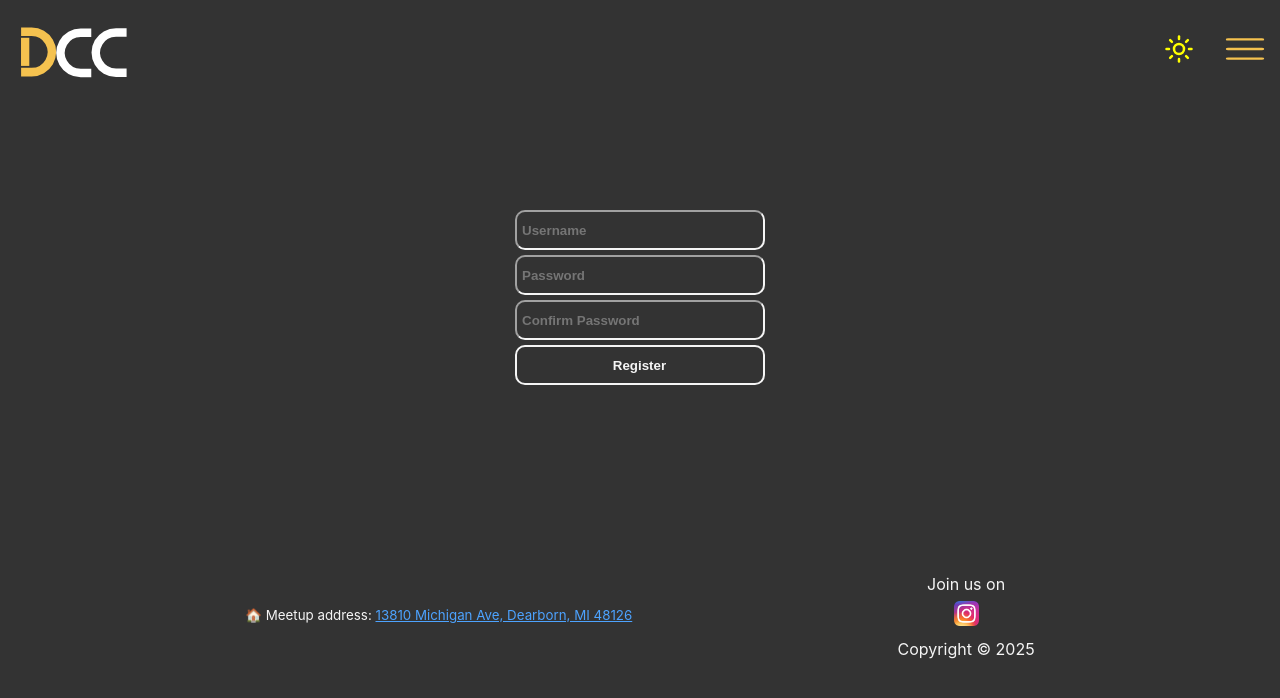
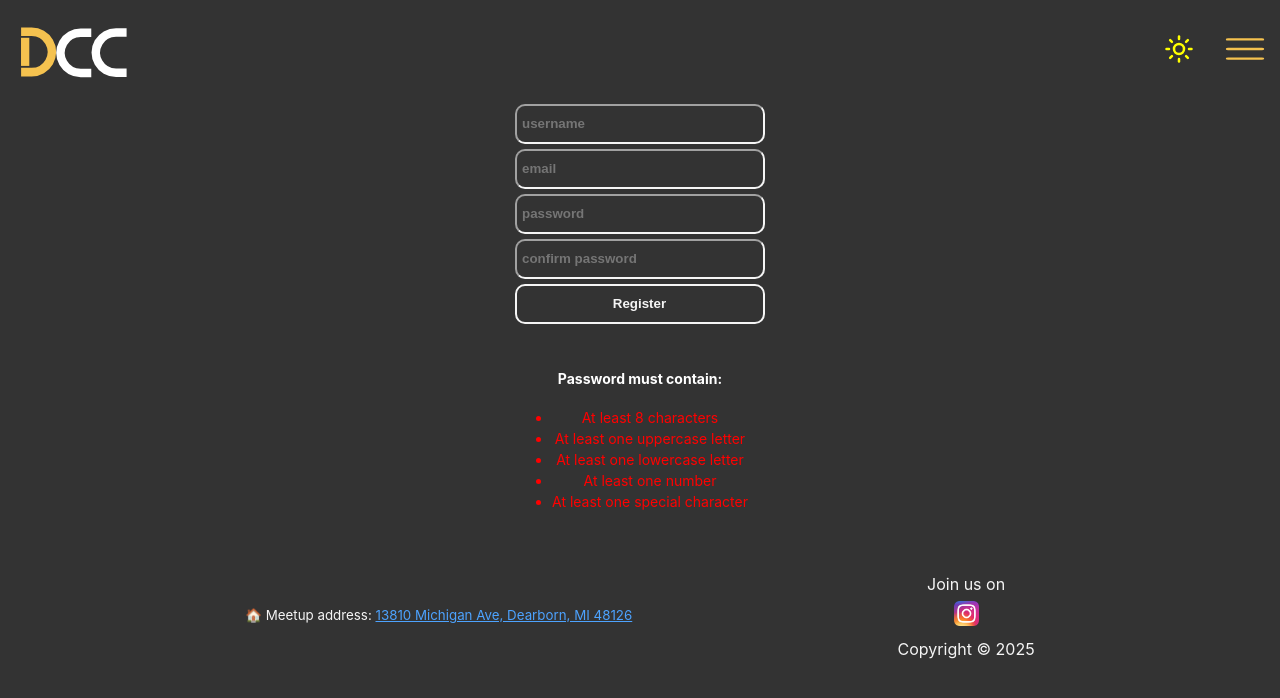
Before and after one commit to dearborn-coding-club/website-base-frontend, a React (Vite) app: page /register in a window 1280 px wide. Shown: the top 698 px of the page. Built offline with nearby package versions, Linux system fonts and the light colour scheme; no server answers.

Commit message:
Add email and requirements for the password on registration
#97

```diff
--- a/src/css/Register.css
+++ b/src/css/Register.css
@@ -4,6 +4,7 @@
     align-items: center;
     justify-content: center;
     width: 100%;
+    padding-top: 30px;
     height: 400px;
 }
 
@@ -38,6 +39,29 @@ input[type=submit] {
    cursor: pointer;
 }
 
+/* General styling for the requirements list */
+.password-requirements {
+    color: #ffffff; /* White text for dark background */
+    font-size: 14px;
+    margin-top: 20px;
+}
+
+.password-requirements ul {
+    list-style-type: disc;
+    padding-left: 20px;
+}
+
+/* Styling for valid items */
+.password-requirements .valid {
+    color: #00ff00; /* Green color for valid items */
+}
+
+/* Styling for invalid items */
+.password-requirements .invalid {
+    color: #ff0000; /* Red color for invalid items */
+}
+
+
 .errorMessage {
     color: red;
 }
--- a/src/hooks/useRegisterForm.tsx
+++ b/src/hooks/useRegisterForm.tsx
@@ -1,53 +1,82 @@
 import { useState } from "react"
 import { toastType, useToastProvider } from "../providers/ToastProvider"
 
+const useRegisterForm = () => {
+    const AUTH_SERVER_URL = import.meta.env.VITE_AUTH_SERVER_URL;
+    const { pushToast } = useToastProvider();
 
-const useRegisterForm = () => {
+    const [errorMessage, setErrorMessage] = useState("");
+    const [password, setPassword] = useState("");
+    const [confirmPassword, setConfirmPassword] = useState("");
 
-    const AUTH_SERVER_URL = import.meta.env.VITE_AUTH_SERVER_URL
+    const validatePassword = (password: string) => {
+        const minLength = 8;
+        const hasUppercase = /[A-Z]/.test(password);
+        const hasLowercase = /[a-z]/.test(password);
+        const hasNumber = /\d/.test(password);
+        const hasSpecialChar = /[!@#$%^&*(),.?":{}|<>]/.test(password);
 
-    const { pushToast } = useToastProvider()
-
-    const [errorMessage, setErrorMessage] = useState("")
+        return (
+            password.length >= minLength &&
+            hasUppercase &&
+            hasLowercase &&
+            hasNumber &&
+            hasSpecialChar
+        );
+    };
 
     const registerOnSubmit = (e: React.FormEvent<HTMLFormElement>) => {
-        e.preventDefault()
-        const username = (e.currentTarget.elements.namedItem('username') as HTMLInputElement).value
-        const password = (e.currentTarget.elements.namedItem('password') as HTMLInputElement).value
-        const confirmPassword = (e.currentTarget.elements.namedItem('confirm-password') as HTMLInputElement).value
+        e.preventDefault();
+        const username = (e.currentTarget.elements.namedItem('username') as HTMLInputElement).value;
+        const email = (e.currentTarget.elements.namedItem('email') as HTMLInputElement).value;
 
-        if(password !== confirmPassword) {
-            setErrorMessage("Passwords do not match!")
+        if (!validatePassword(password)) {
+            setErrorMessage("Password does not meet requirements!");
             setTimeout(() => {
                 setErrorMessage('');
             }, 3000);
             return;
         }
+
+        if (password !== confirmPassword) {
+            setErrorMessage("Passwords do not match!");
+            setTimeout(() => {
+                setErrorMessage('');
+            }, 3000);
+            return;
+        }
+
         fetch(AUTH_SERVER_URL + "/register", {
             method: "POST",
             headers: {"Content-Type": "application/json"},
-            body: JSON.stringify({username: username, password: password})
+            body: JSON.stringify({username, email, password}),
         })
             .then(res => {
                 if(res.status !== 200) {
                     throw new Error();
                 }
-            return res.json()
+                return res.json();
             })
             .then(() => {
-            pushToast("Registration Successful!", toastType.SUCCESS)
+                pushToast("Registration Successful!", toastType.SUCCESS);
             })
             .catch(() => {
-            setErrorMessage("Failed to create an account!")
+                setErrorMessage("Failed to create an account!");
                 setTimeout(() => {
                     setErrorMessage('');
                 }, 3000);
-        })
-    }
+            });
+    };
 
-    return {errorMessage, registerOnSubmit}
-
-}
-
+    return {
+        errorMessage,
+        registerOnSubmit,
+        password,
+        setPassword,
+        confirmPassword,
+        setConfirmPassword,
+        validatePassword
+    };
+};
 
 export default useRegisterForm;
--- a/src/pages/Register.tsx
+++ b/src/pages/Register.tsx
@@ -3,20 +3,51 @@ import "../css/Register.css"
 import useRegisterForm from "../hooks/useRegisterForm"
 
 const Register: React.FC = () => {
+    const {
+        errorMessage,
+        registerOnSubmit,
+        password,
+        setPassword,
+        confirmPassword,
+        setConfirmPassword
+    } = useRegisterForm();
 
-    const { errorMessage, registerOnSubmit } = useRegisterForm()
-
-    return(
+    return (
         <div className="Register">
             <form className="register-form-wrapper" onSubmit={registerOnSubmit}>
-                <input className="" type="text" name="username" placeholder="Username"/>
-                <input className="" type="password" name="password" placeholder="Password"/>
-                <input className="" type="password" name="confirm-password" placeholder="Confirm Password"/>
+                <input className="" type="text" name="username" placeholder="username"/>
+                <input className="" type="email" name="email" placeholder="email"/>
+                <input
+                    className=""
+                    type="password"
+                    name="password"
+                    placeholder="password"
+                    value={password}
+                    onChange={(e) => setPassword(e.target.value)}
+                />
+                <input
+                    className=""
+                    type="password"
+                    name="confirm-password"
+                    placeholder="confirm password"
+                    value={confirmPassword}
+                    onChange={(e) => setConfirmPassword(e.target.value)}
+                />
                 <input className="" value="Register" type="submit"/>
                 <label className="errorMessage">{errorMessage}</label>
             </form>
+            <div className="password-requirements">
+                <h4>Password must contain:</h4>
+                <ul>
+                    <li className={password.length >= 8 ? "valid" : "invalid"}>At least 8 characters</li>
+                    <li className={/[A-Z]/.test(password) ? "valid" : "invalid"}>At least one uppercase letter</li>
+                    <li className={/[a-z]/.test(password) ? "valid" : "invalid"}>At least one lowercase letter</li>
+                    <li className={/\d/.test(password) ? "valid" : "invalid"}>At least one number</li>
+                    <li className={/[!@#$%^&*(),.?":{}|<>]/.test(password) ? "valid" : "invalid"}>At least one special character</li>
+                </ul>
+            </div>
         </div>
-    )
-}
+    );
+};
 
 export default Register
```
Lines whose indentation alone changed are shown as unchanged.
